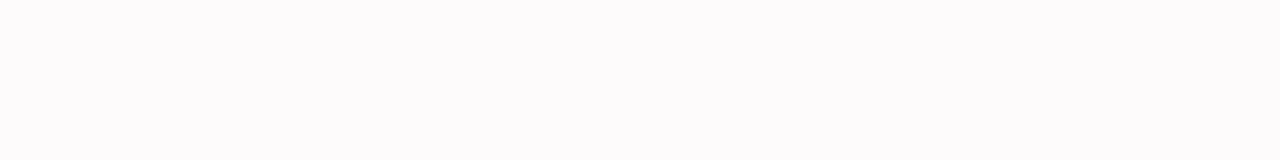
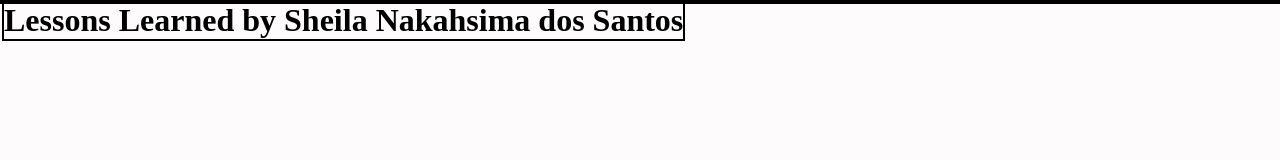
Before and after one commit to SheilaNS/project-lessons-learned, a website: page index.html in a window 1280 px wide. Drawn offline with Linux system fonts and the light colour scheme.

Commit message:
Requisito 2 ok

```diff
--- a/index.html
+++ b/index.html
@@ -8,6 +8,9 @@
     <title>Lessons Learned: SheilaNS</title>
 </head>
 <body>
+    <header id="cabecalho">
+        <h1 id="titulo">Lessons Learned by Sheila Nakahsima dos Santos</h1>
+    </header>
 
 </body>
 </html>
--- a/style.css
+++ b/style.css
@@ -1,3 +1,17 @@
+* {
+    margin: 0;
+    border: 1px solid black;
+}
+
 body {
     background-color: rgb(253, 251, 251);
 }
+
+#cabecalho {
+    position: fixed;
+    top: 0;
+}
+
+#titulo {
+
+}
```
